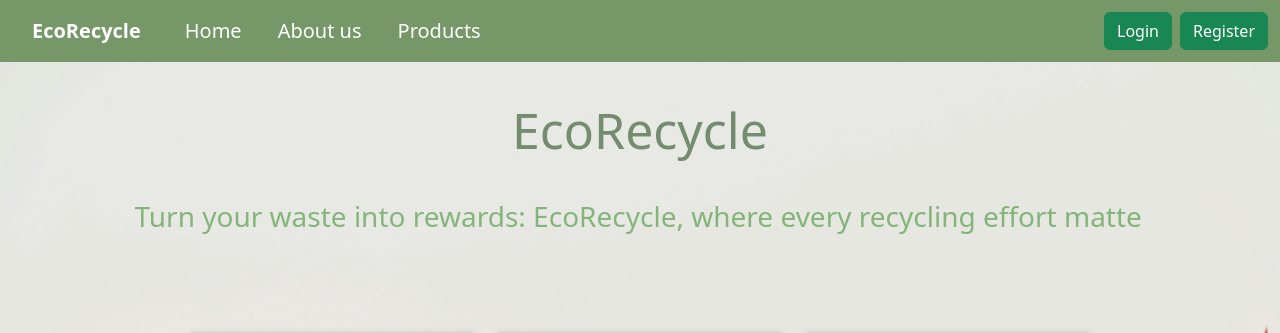
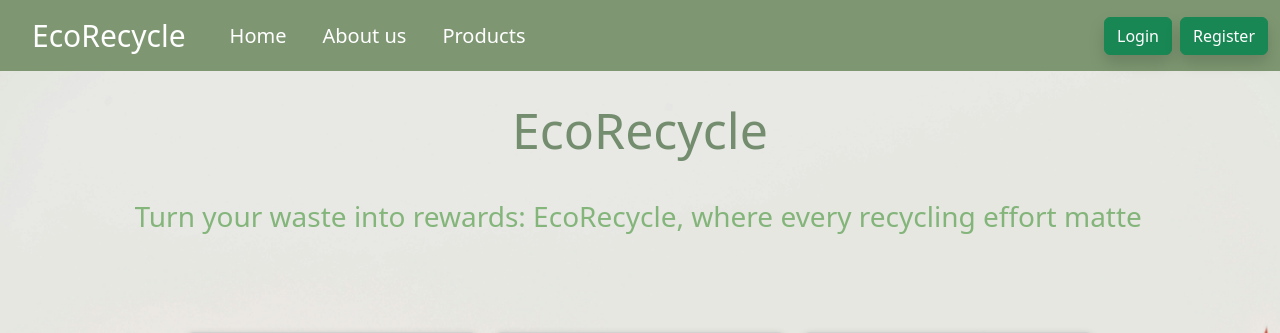
Before and after one commit to Guillemtejonestalella/EcoRecycleProject, a Django app: page / in a window 1280 px wide. Shown: the top 333 px of the page. Run offline with Django 5.2, Linux system fonts and the light colour scheme; some libraries are stand-ins or nearby versions.

Commit message:
[Updated] navBar style

```diff
--- a/ecoApp/static/css/styles.css
+++ b/ecoApp/static/css/styles.css
@@ -44,7 +44,6 @@
     }
 }
 
-
 body {
     background-image: url('../assets/img/homepage4.jpg');
     background-size: cover;
@@ -59,22 +58,24 @@ body {
 }
 
 .navbar-color {
-    background-color:#769767 !important;
+    background-color:#7e9772 !important;
     /* background-image: url('../assets/img/navBarImage.jpg'); */
 }
 
-.navbar-color a {
+.navbar-color a:not(.dropdown-item) {
     position: relative;
     margin-left: 20px;
     color: white;
     font-size: 20px;
+
 }
 
-.nav-item a:hover{
+.nav-item a::not(.dropdown-item):hover{
     color: white !important;
+
 }
 
-.navbar-color a::before{
+.navbar-color a:not(.dropdown-item)::before{
     content: '';
     position: absolute;
     top: 80%;
@@ -86,14 +87,13 @@ body {
     transition: .3s;
 }
 
-.navbar-color a:hover::before{
+.navbar-color a:not(.dropdown-item):hover::before{
     width: 100%;
     color: white;
 }
 
 .title-style{
-    font-weight: bold;
-    font-size: large;
+    font-size: 30px !important;
     color: #769767;
 }
 
@@ -163,7 +163,10 @@ body {
     animation: fade-up 0.7s;
     padding-top: 30px;
     padding-left: 30px;
+    color: #769767;
 }
+
+
 .welcome-user{
     animation: fade-up 0.7s;
     padding-bottom: 10px;
@@ -210,3 +213,7 @@ body {
     overflow: hidden;
     border-right: 3px solid;
 }
+
+.shadow{
+    box-shadow: 0 4px 8px rgba(0, 0, 0, 0.3);
+}
--- a/ecoApp/templates/ecoApp/base.html
+++ b/ecoApp/templates/ecoApp/base.html
@@ -20,7 +20,7 @@
 
   <nav class="navbar navbar-expand-lg bg-body-tertiary navbar-color fixed-top">
       <div class="container-fluid">
-        <a class="navbar-brand title-style" href="{% url 'index' %}" >EcoRecycle</a>
+        <a class="navbar-brand title-style" href="{% url 'index' %}"  >EcoRecycle</a>
         <button class="navbar-toggler" type="button" data-bs-toggle="collapse" data-bs-target="#navbarSupportedContent" aria-controls="navbarSupportedContent" aria-expanded="false" aria-label="Toggle navigation">
           <span class="navbar-toggler-icon"></span>
         </button>
@@ -73,9 +73,15 @@
 
 
 
+
           {% else %}
-            <button class="btn btn-success" type="submit" href="{% url 'login' %}">Login</button>
-            <button class="btn btn-success ms-2" type="submit" href="{% url 'register' %}" >Register</button>
+            <form method="GET" action="{% url 'login' %}">
+              <button class="btn btn-success shadow" type="submit">Login</button>
+            </form>
+            <form method="GET" action="{% url 'register' %}">
+                <button class="btn btn-success ms-2 shadow" type="submit">Register</button>
+            </form>
+
           {% endif %}
 
         </div>
```
